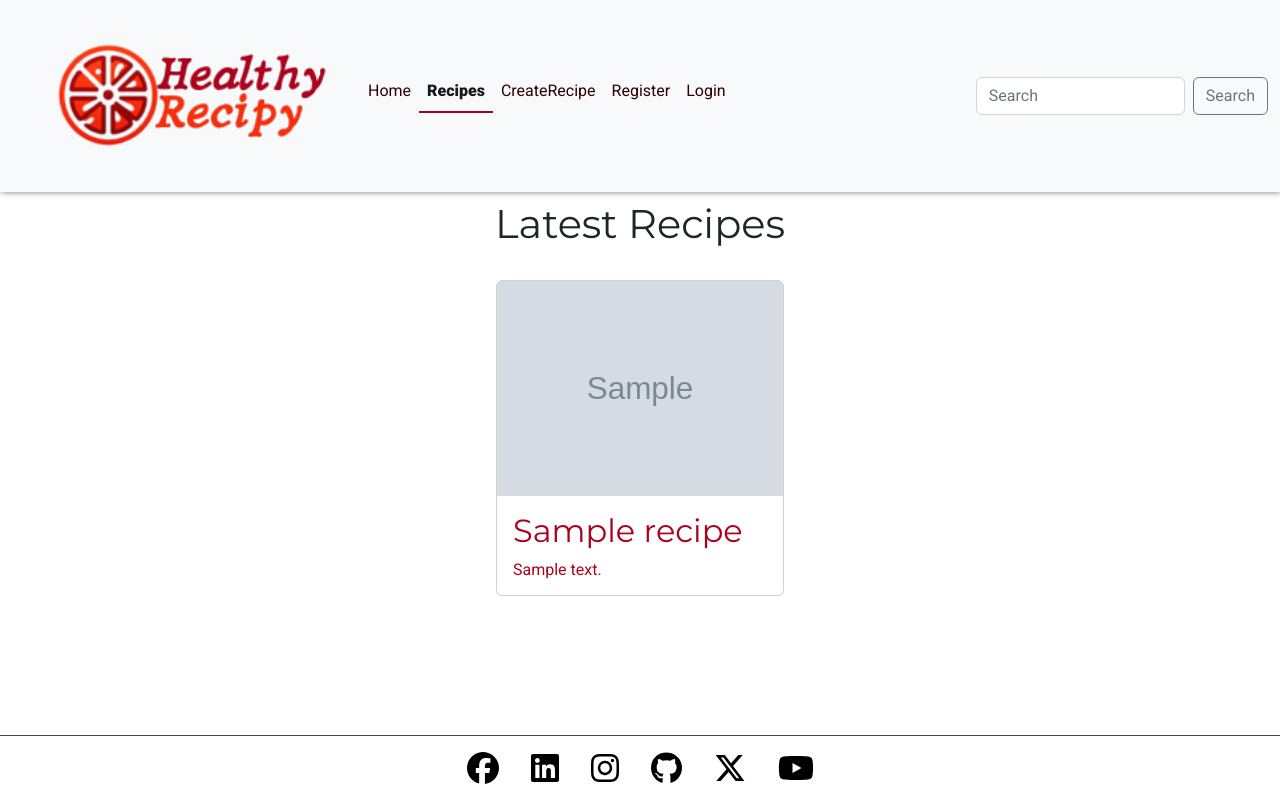
After one commit to GracieteDev/recipe-django, a Django app: page /recipes/recipes/ in a window 1280 px wide. The commit adds this page. Run offline with Django 4.2, Linux system fonts and the light colour scheme; tables that the repository leaves empty hold one stand-in row (values such as "Sample post"); grey boxes marked "Sample" are stand-in pictures; some libraries are stand-ins or nearby versions.

Commit message:
Create Recipes template

```diff
--- a/recipes/models.py
+++ b/recipes/models.py
@@ -29,7 +29,7 @@ class Recipe(models.Model):
         User, related_name="recipe_owner", on_delete=models.CASCADE
     )
     title = models.CharField(max_length=300, null=False, blank=False)
-    description = models.CharField(max_length=600, null=False, blank=False)
+    description = models.CharField(max_length=500, null=False, blank=False)
     instructions = RichTextField(max_length=15000, null=False, blank=False)
     ingredients = RichTextField(max_length=10000, null=False, blank=False)
     image = ResizedImageField(
--- /dev/null
+++ b/recipes/templates/recipes/recipes.html
@@ -0,0 +1,22 @@
+{% extends "base.html" %}
+
+{% block title %}Recipes{% endblock %}
+
+{% block content %}
+<h1 class="text-center p-2 d-block">
+    Latest Recipes
+</h1>
+<div class="container d-flex flex-row flex-wrap justify-content-center">
+    {% for recipe in recipes %}
+    <a href="" class="recipes" aria-label="Click to view {{recipe.title}}">
+        <div class="card m-3" style="width: 18rem;">
+            <img src="{{recipe.image.url}}" class="card-img-top" alt="{{recipe.image_alt}}">
+            <div class="card-body">
+            <h2 class="card-title">{{recipe.title}}</h2>
+            <p class="card-text">{{recipe.description|truncatechars:100}}</p>
+            </div>
+        </div>
+    </a>
+    {% endfor %}
+</div>
+{% endblock %}
--- a/recipes/urls.py
+++ b/recipes/urls.py
@@ -1,8 +1,8 @@
 from django.urls import path
-
-from .views import AddRecipe
+from .views import AddRecipe, Recipes
 
 
 urlpatterns = [
     path('add/', AddRecipe.as_view(), name='add_recipe'),
+    path('recipes/', Recipes.as_view(), name='recipes'),
 ]
--- a/recipes/views.py
+++ b/recipes/views.py
@@ -1,8 +1,21 @@
-from django.views.generic import CreateView
+from django.views.generic import CreateView,ListView
 from django.contrib.auth.mixins import LoginRequiredMixin  # Add this line
 
 from .models import Recipe
 from .forms import RecipeForm
+
+
+
+class Recipes(ListView):
+    """
+    View all recipes
+    """
+    template_name ='recipes/recipes.html'
+    model = Recipe
+    context_object_name = 'recipes'
+
+
+
 
 class AddRecipe(LoginRequiredMixin, CreateView):
     """
--- a/static/css/base.css
+++ b/static/css/base.css
@@ -77,7 +77,7 @@ a.nav-link:hover {
 }
 
 img.logo {
-  width: 18.75rem;
+  width: 20.75rem;
 }
 
 .active {
@@ -99,3 +99,30 @@ img.logo {
   box-shadow: var(--small-box-shadow);
   border-radius: 5px;
 }
+
+/* Recipes */
+
+.card {
+  height: 90%;
+  margin-top: 1rem;
+}
+
+.recipes {
+  text-decoration: none;
+  color: var(--red);
+}
+
+.recipes:hover {
+  cursor: pointer;
+}
+
+.recipe-info {
+  display: flex;
+  flex-direction: column;
+  justify-content: center;
+}
+
+.recipe-container {
+  display: flex;
+  flex-direction: column;
+}
--- a/templates/includes/header.html
+++ b/templates/includes/header.html
@@ -16,7 +16,7 @@
                             <a class="nav-link {% if url_name == 'home' %}active{% endif %}" aria-current="page" href="{% url 'home' %}">Home</a>
                         </li>
                         <li class="nav-item">
-                            <a class="nav-link"   href="#">Recipes</a>
+                            <a class="nav-link {% if url_name == 'recipes' %}active{% endif %}" aria-current="page" href="{% url 'recipes' %}">Recipes</a>
                         </li>
                         <li class="nav-item">
                             <a class="nav-link {% if url_name == 'add_recipe' %}active{% endif %}" aria-current="page" href="{% url 'add_recipe' %}">CreateRecipe</a>
```
Also changed, not shown: recipes/migrations/0002_alter_recipe_description.py (added).
